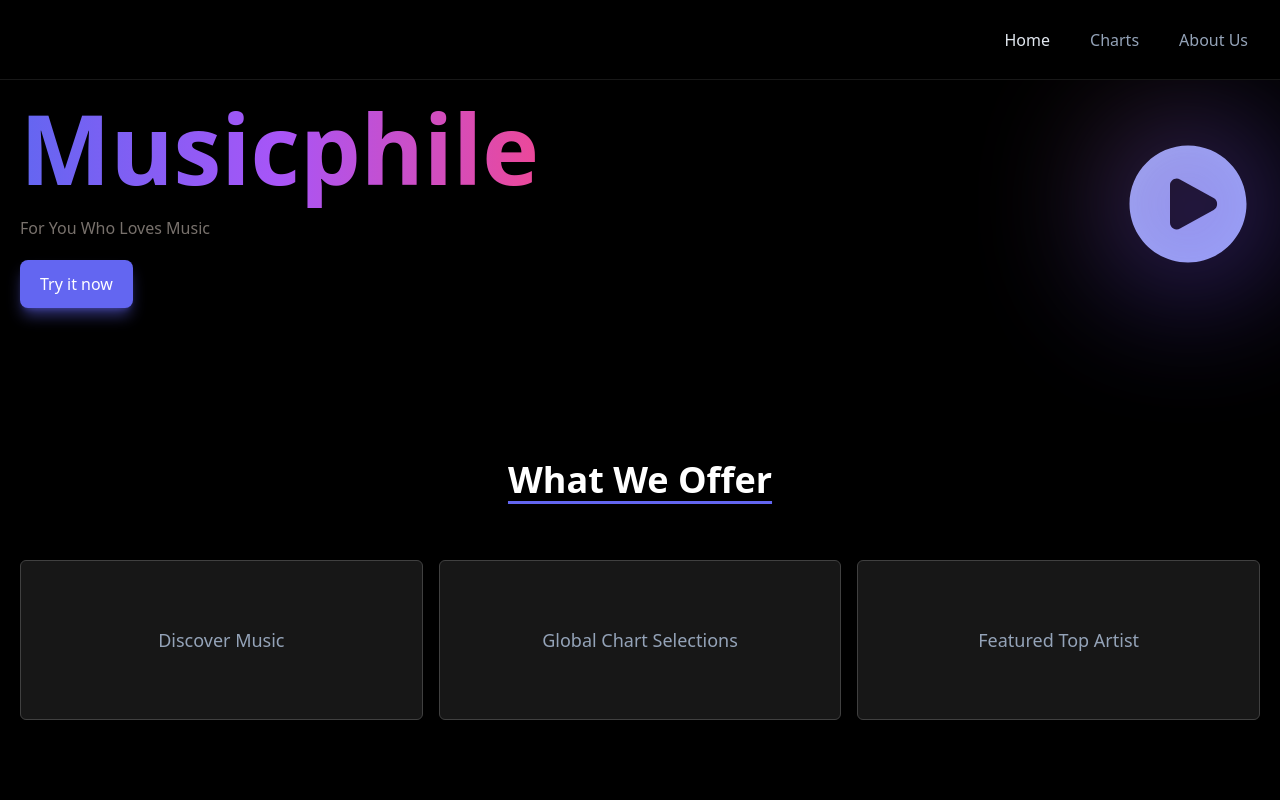
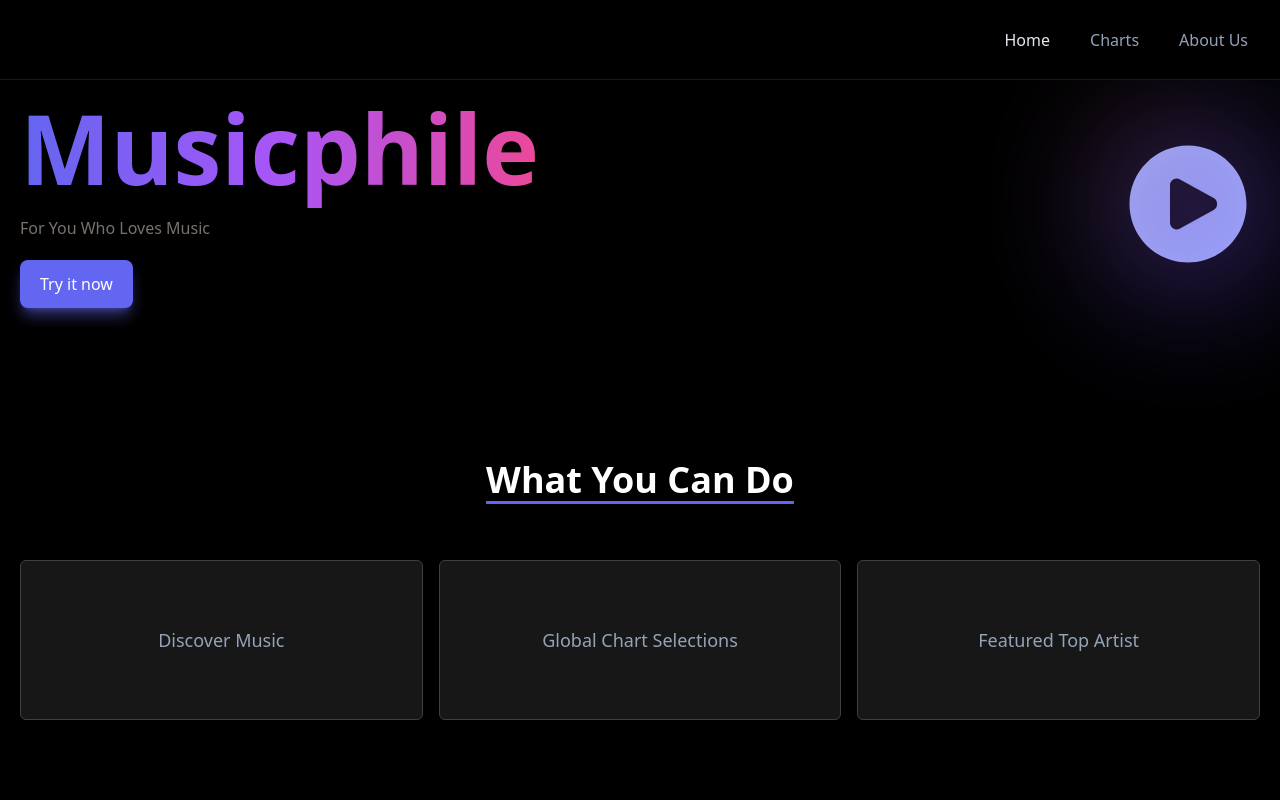
Before and after one commit to zacro14/musicphile, a Next.js app: page / in a window 1280 px wide. Shown: the top 800 px of the page. Built offline with nearby package versions, Linux system fonts and the light colour scheme.

Commit message:
chore(product usage text): change the product usage text

```diff
--- a/components/Home/ProductUsageSection.tsx
+++ b/components/Home/ProductUsageSection.tsx
@@ -1,11 +1,11 @@
+import { WHATWEOFFER } from '@assets/constants'
+import TextHeader from '@components/TextHeader'
 import React from 'react'
-import { WHATWEOFFER } from '../../assets/constants'
-import TextHeader from '../TextHeader'
 
 const ProductUsageSection = () => {
     return (
         <section id="about_product" className="min-h-96 mx-auto py-5">
-            <TextHeader>What We Offer</TextHeader>
+            <TextHeader>What You Can Do</TextHeader>
             <div className="grid grid-cols-1 md:grid-cols-3 gap-4 text-center py-5 mx-auto container px-5">
                 {WHATWEOFFER.map((offer) => (
                     <div
```
